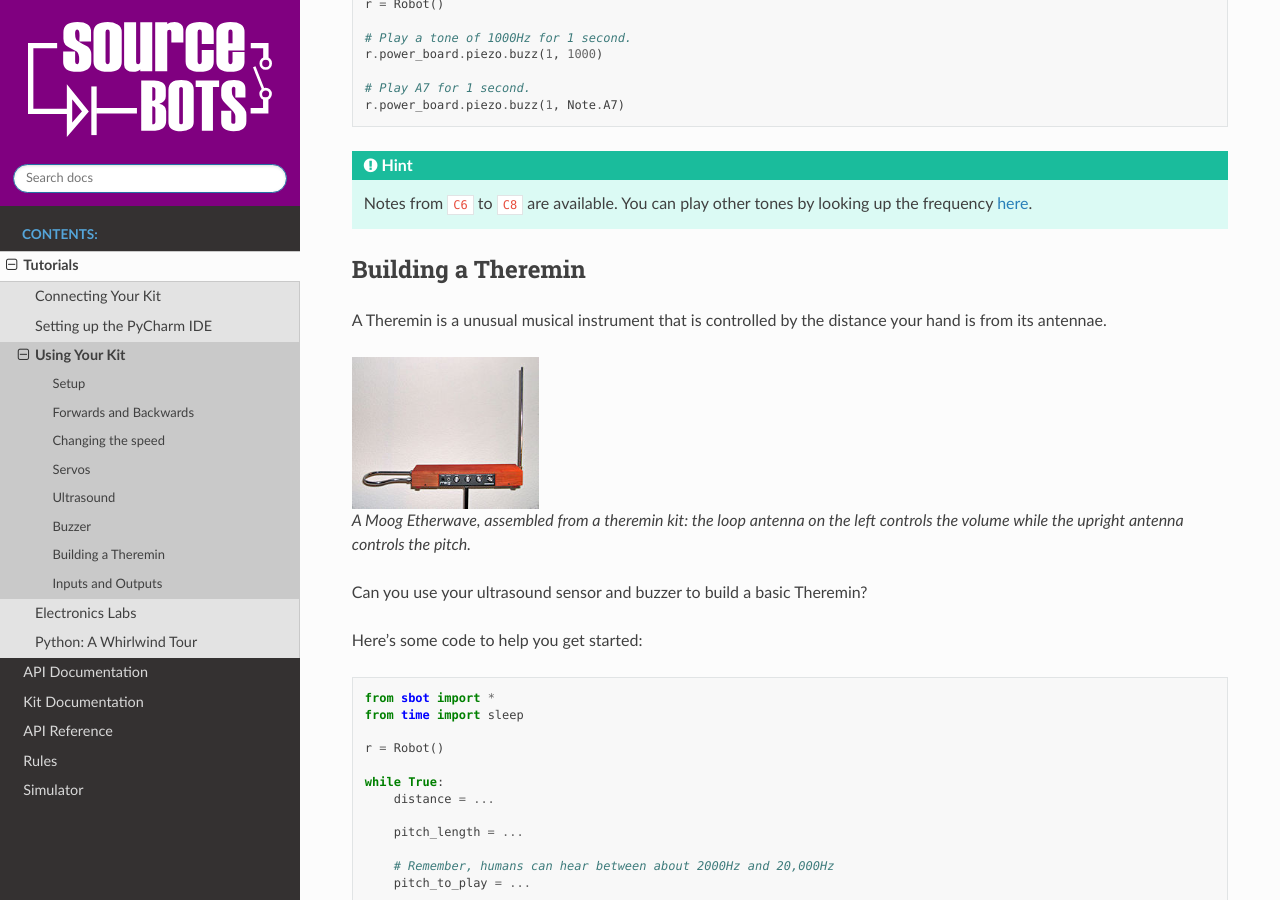
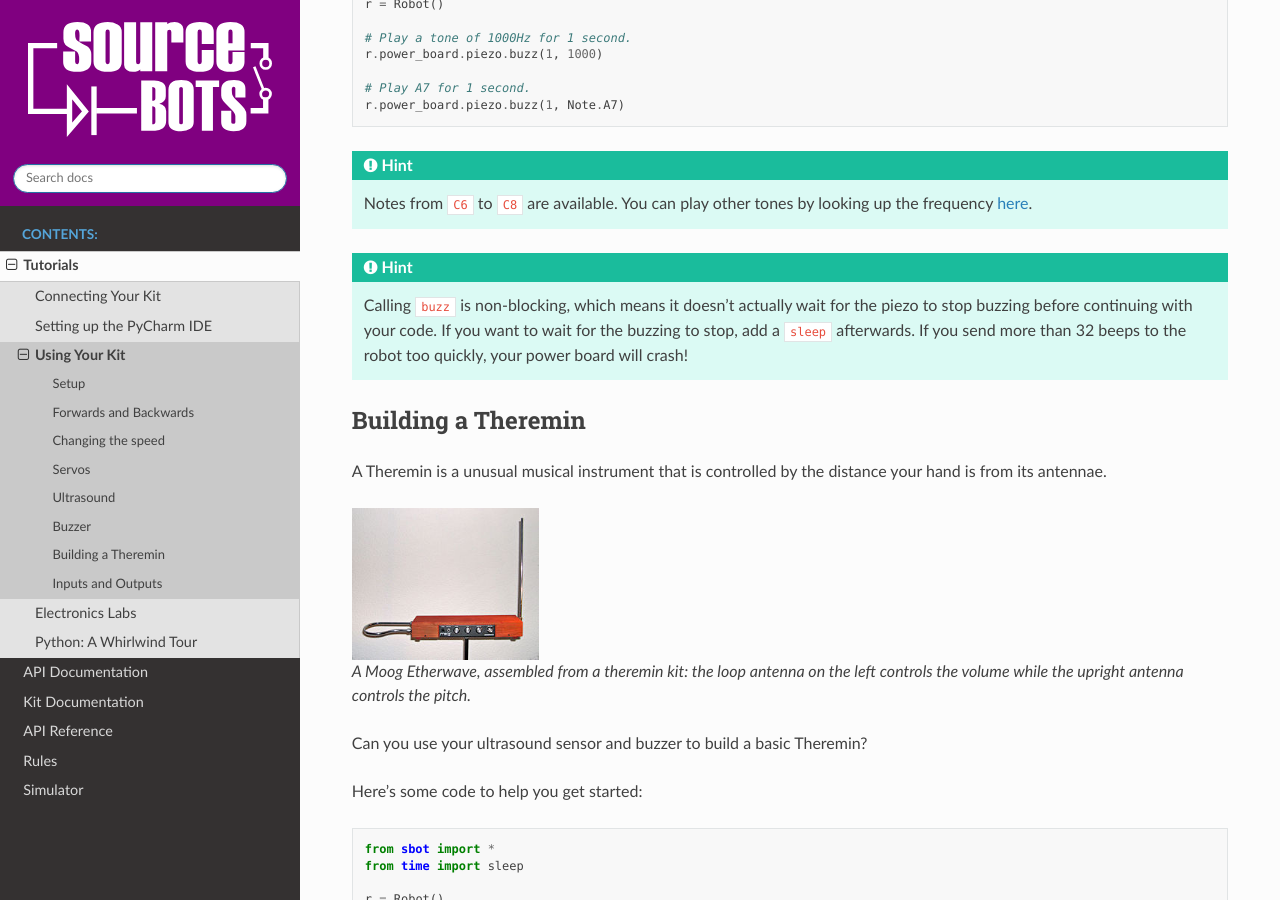
Before and after one commit to sourcebots/sbot, a Sphinx documentation site: the page built from docs/source/tutorials/using-your-kit.rst, in a window 1280 px wide and 900 px high, scrolled down 4259 px. Built offline with Sphinx 7.4.7 and the Read the Docs theme 2.0.0, drawn with Linux system fonts in a browser that asks for light colours.

Commit message:
Added warning about non-blocking buzzer function to tutorial

```diff
--- a/docs/source/tutorials/using-your-kit.rst
+++ b/docs/source/tutorials/using-your-kit.rst
@@ -229,6 +229,12 @@ when trying to figure out what your code is doing live.
  looking up the frequency
  `here <https://en.wikipedia.org/wiki/Scientific_pitch_notation#Table_of_note_frequencies>`__.
 
+.. Hint:: Calling ``buzz`` is non-blocking, which means it doesn't
+   actually wait for the piezo to stop buzzing before continuing with your
+   code. If you want to wait for the buzzing to stop, add a
+   ``sleep`` afterwards. If you send more than 32 beeps to the robot too
+   quickly, your power board will crash!
+
 Building a Theremin
 -------------------
 
```
